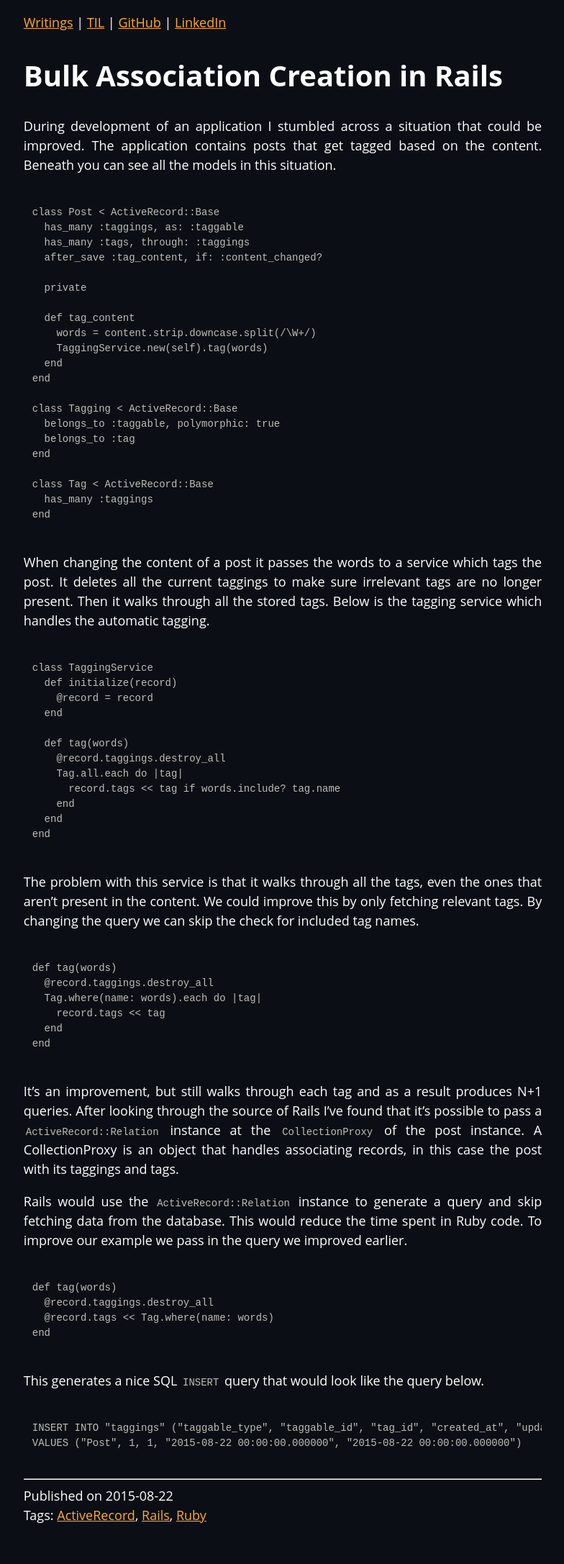
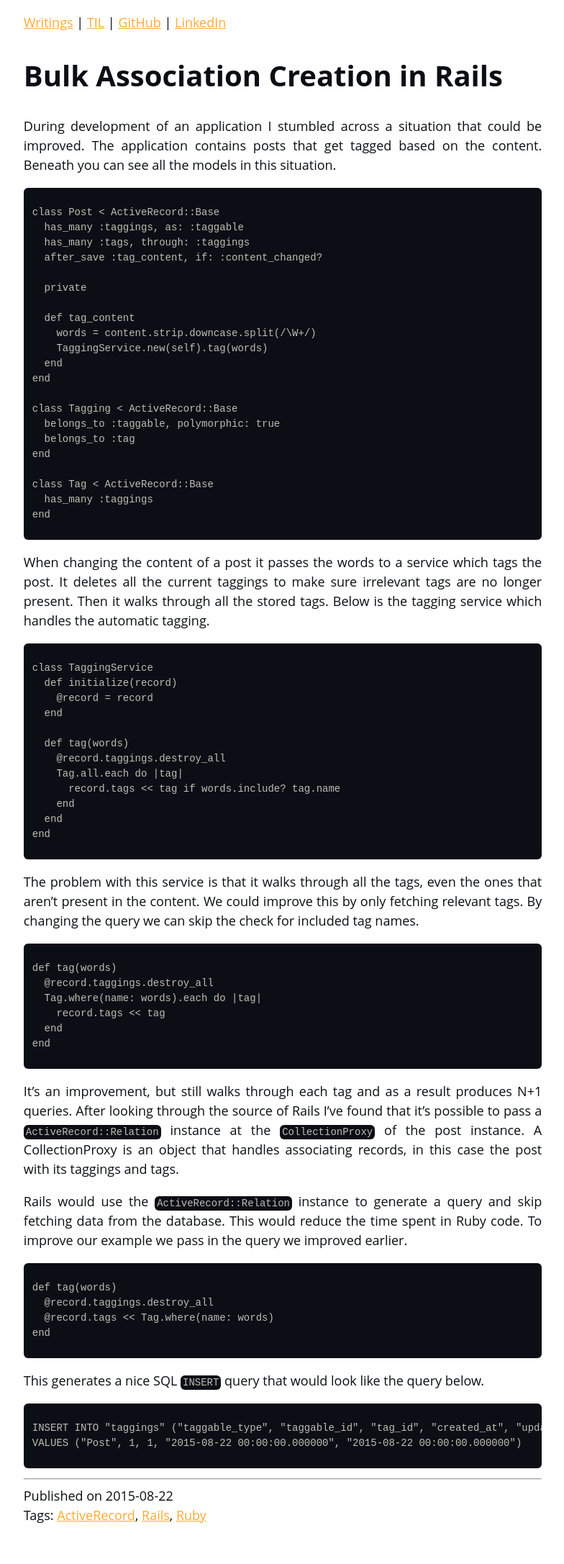
Before and after one commit to brianvanburken/brianvanburken.github.io, a Jekyll site: the page built from _posts/2015-08-22-bulk-association-creation-in-rails.md, in a window 1280 px wide. Shown: the whole page at 72% size, without its empty margins (247-1031 px from the left). Built offline with Jekyll 4.4.1, drawn with Linux system fonts in a browser that asks for light colours.

Commit message:
feat: Add light mode back

```diff
--- a/_sass/index.scss
+++ b/_sass/index.scss
@@ -1,3 +1,8 @@
+:root {
+  --bg: #0b0e14;
+  --fg: #fff;
+}
+
 body {
   font-family: "Avenir Next", "Open Sans", Helvetica, sans-serif;
   font-size: 18px;
@@ -7,8 +12,8 @@ body {
   margin: 0 auto;
   padding: 1em;
 
-  color: #fff;
-  background-color: #0b0e14;
+  color: var(--fg);
+  background-color: var(--bg);
 }
 
 p {
@@ -79,3 +84,16 @@ pre {
 :not(pre) > code {
   padding: 2px 3px;
 }
+
+@media (prefers-color-scheme: light) {
+  :root {
+    --bg: #fff;
+    --fg: #0b0e14;
+  }
+
+  code,
+  pre {
+    background: var(--fg);
+    border-radius: 0.375rem;
+  }
+}
```
